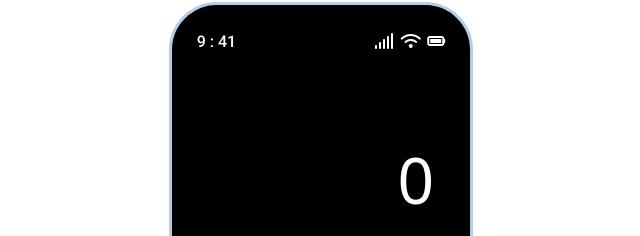
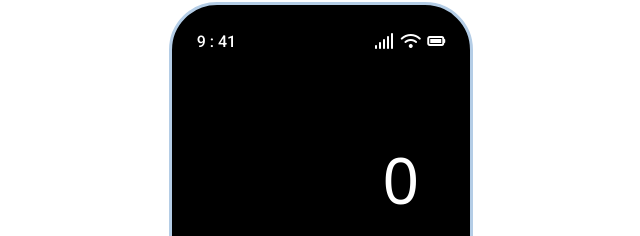
Before and after one commit to sirosiyasir/Apple-Mobile-Calculator, a plain HTML site: page Iphone Calculator/index.html in a window 1280 px wide. Shown: the part 62-298 px from the top of the page, without its empty margins (319-959 px from the left). Drawn offline with nearby package versions, Linux system fonts and the light colour scheme.

Commit message:
Update index.html

```diff
--- a/Iphone Calculator/index.html
+++ b/Iphone Calculator/index.html
@@ -26,7 +26,7 @@
     </span>
 <div id="buttons">
 
-    <input type="text" id='result' placeholder="0">
+    <input type="number" id='result' placeholder="0">
     <button type="button" class="button top-three" onClick="resetInput()">AC</button>
     <button type="button" class="operator top-three" value="/" onClick="addSub()">+/-</button>
     <button type="button" class="operator top-three" value="/" onClick="display('/100*')">%</button>
```
